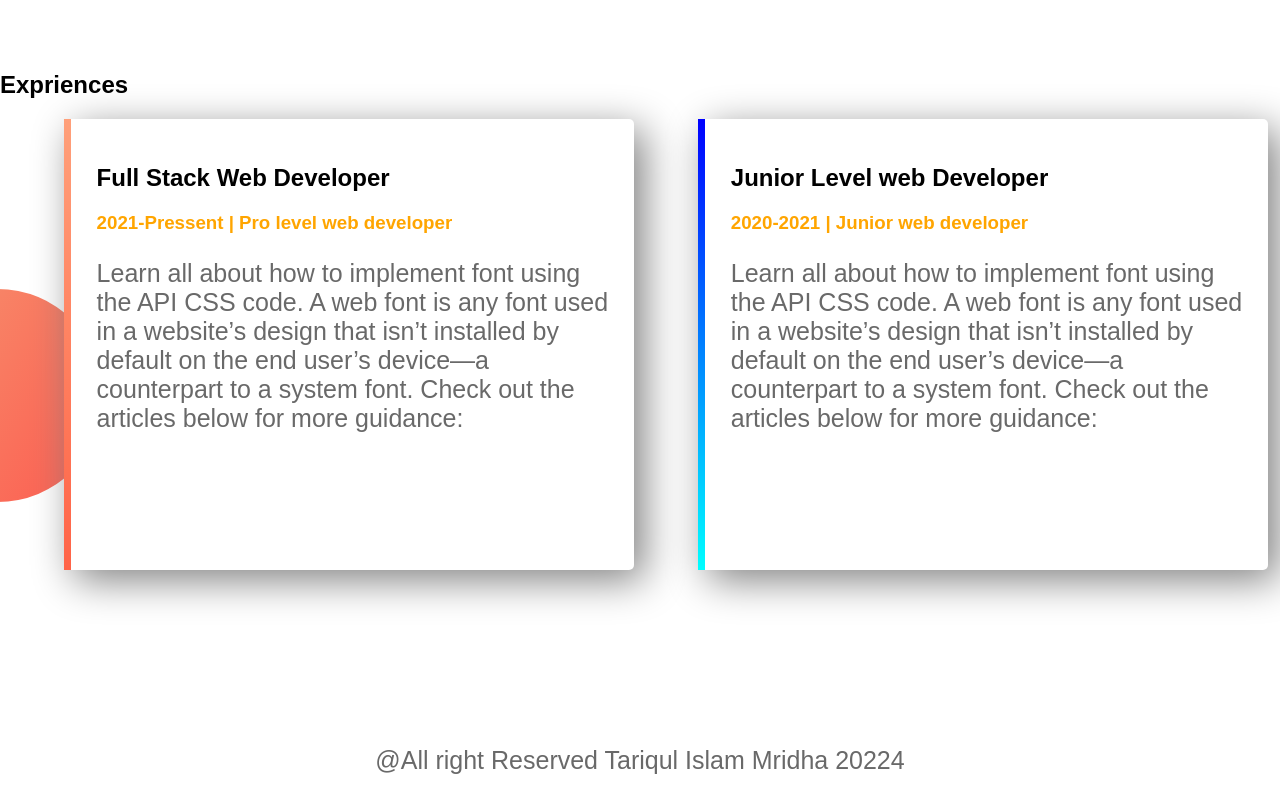
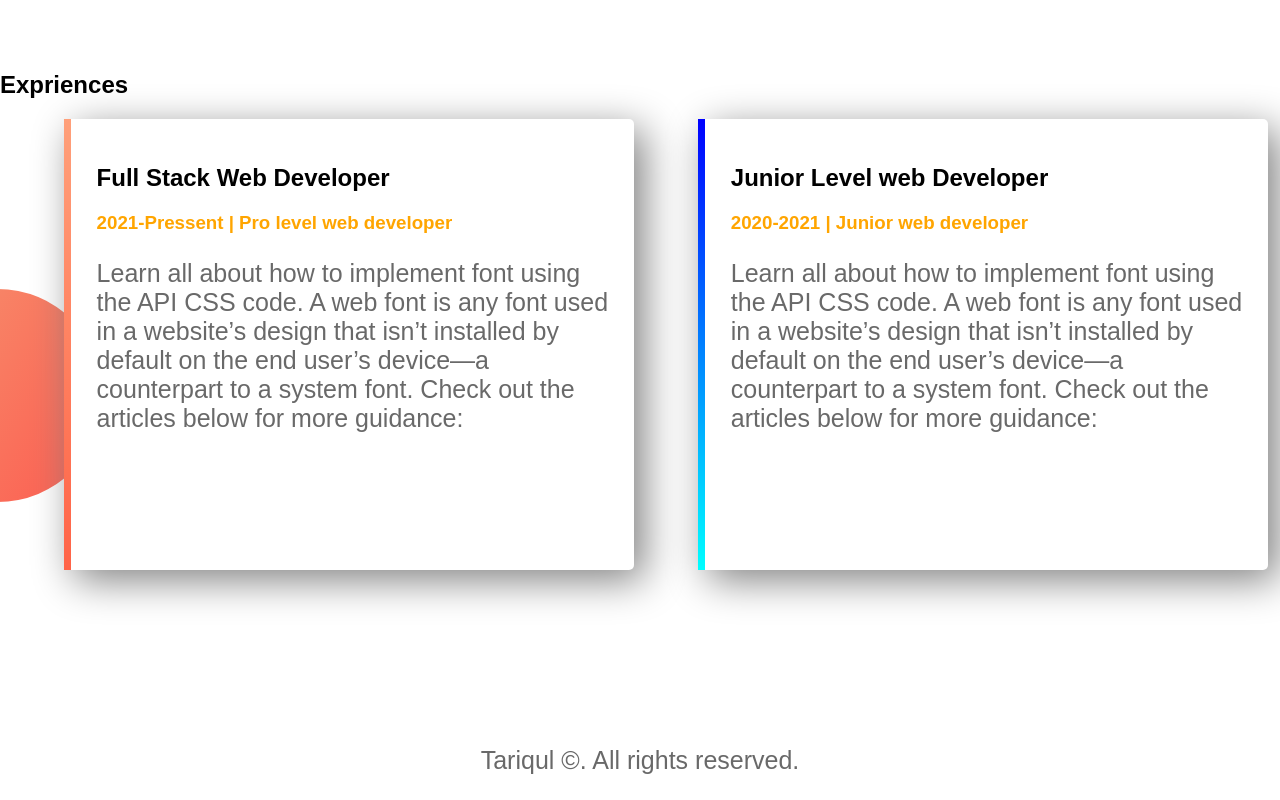
Before and after one commit to arajol/web-portfolio, a plain HTML site: page index.html in a window 1280 px wide. Shown: the part 1249-2049 px from the top of the page. Drawn offline with Linux system fonts and the light colour scheme.

Commit message:
simple update

```diff
--- a/index.html
+++ b/index.html
@@ -45,7 +45,7 @@
         </dev>
     </section>
     <footer>
-        <p>@All right Reserved Tariqul Islam Mridha 20224</p>
+        <p>Tariqul ©. All rights reserved.</p>
     </footer>
 </body>
 </html>
```
